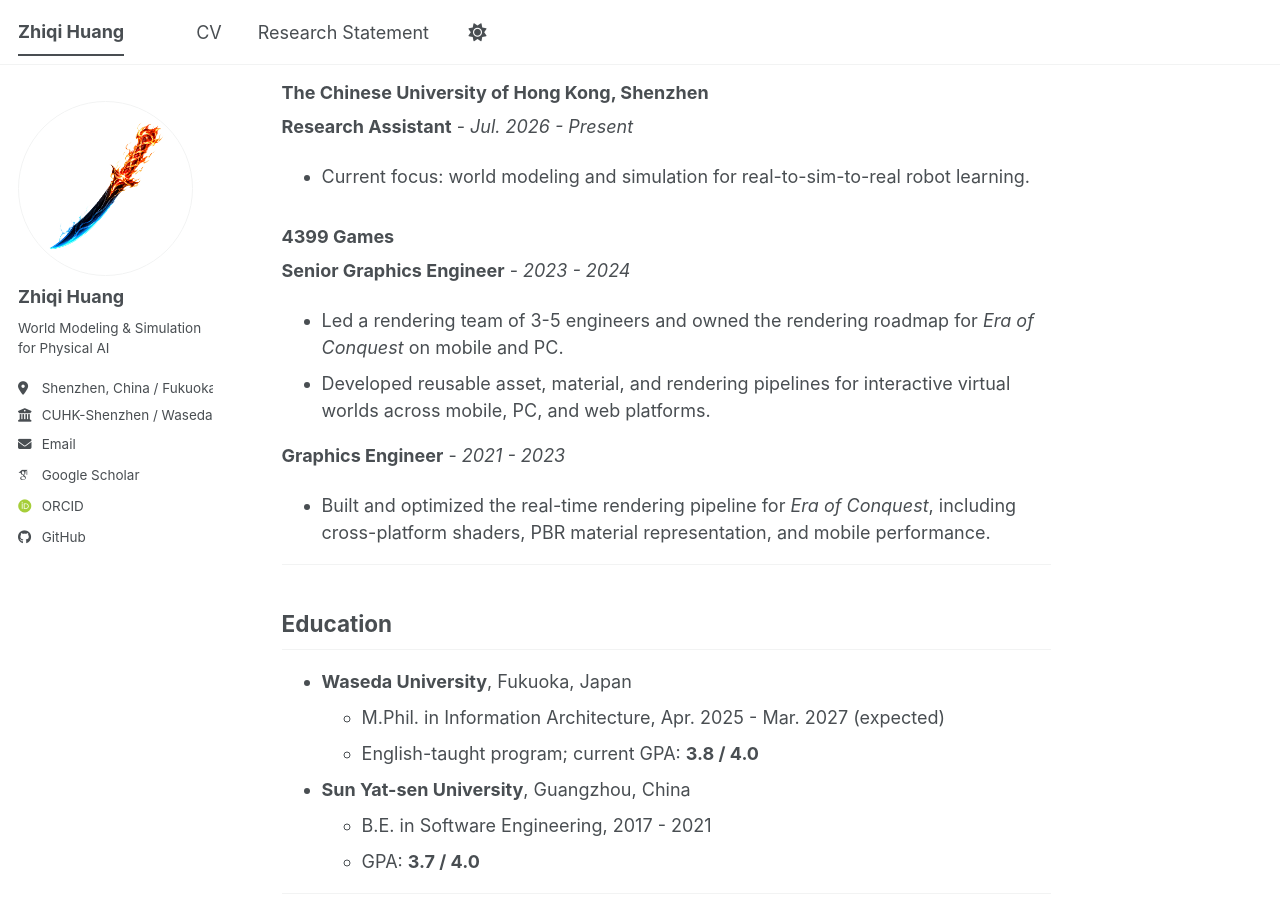
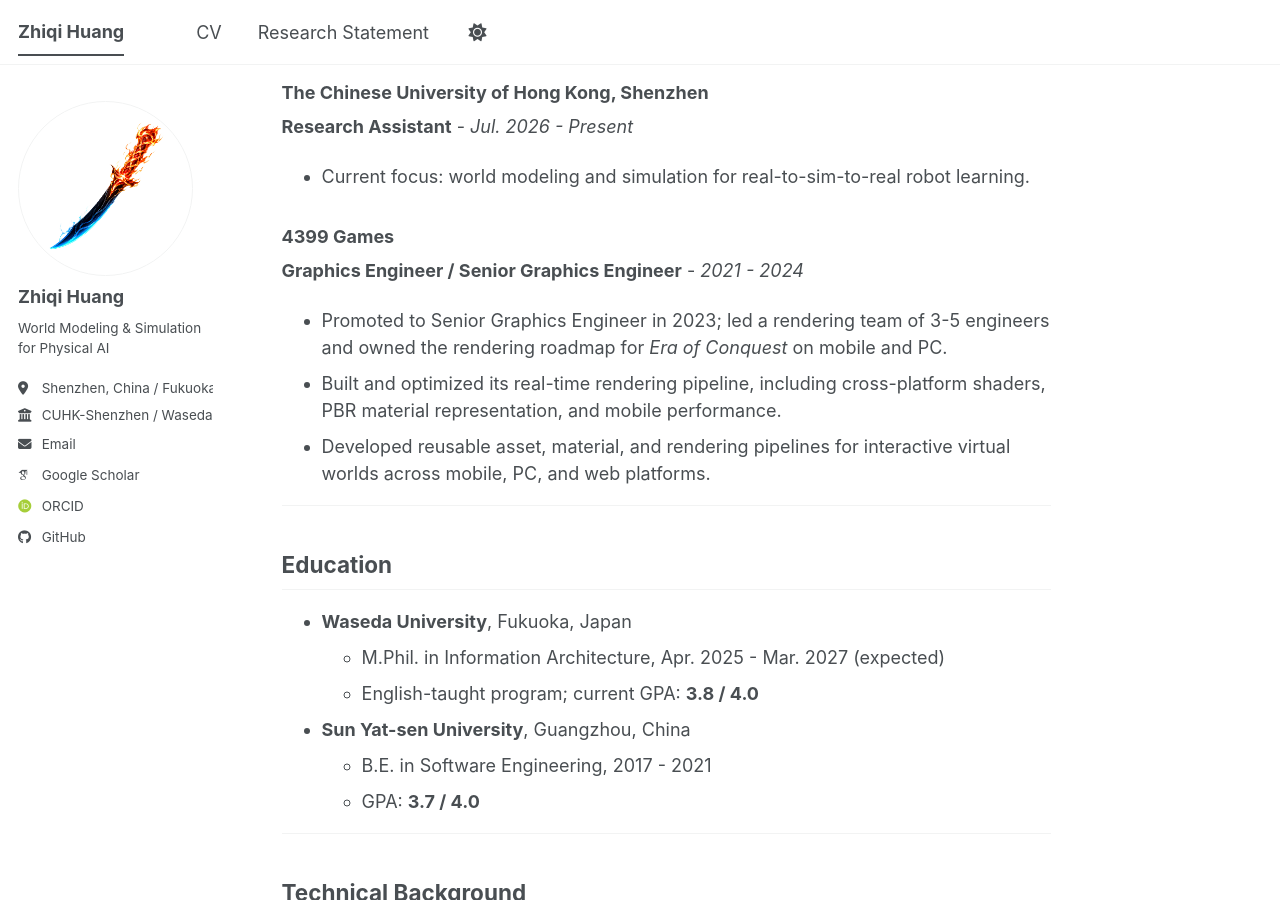
Before and after one commit to huang-zhiqi/huang-zhiqi.github.io, a Jekyll site: the page built from _pages/about.md, in a window 1280 px wide and 900 px high, scrolled down 2530 px. Built offline with Jekyll 4.4.1, drawn with Linux system fonts in a browser that asks for light colours; some web fonts are replaced; a script bundle is joined from its source files by our own code; library files that are not in the unit come from our copies.

Commit message:
合并工作经历部分

```diff
--- a/_pages/about.md
+++ b/_pages/about.md
@@ -69,14 +69,11 @@ SIE3D generates an editable 3D Gaussian head avatar from one image while preserv
 
 ### 4399 Games
 
-**Senior Graphics Engineer** - *2023 - 2024*
+**Graphics Engineer / Senior Graphics Engineer** - *2021 - 2024*
 
-* Led a rendering team of 3-5 engineers and owned the rendering roadmap for *Era of Conquest* on mobile and PC.
+* Promoted to Senior Graphics Engineer in 2023; led a rendering team of 3-5 engineers and owned the rendering roadmap for *Era of Conquest* on mobile and PC.
+* Built and optimized its real-time rendering pipeline, including cross-platform shaders, PBR material representation, and mobile performance.
 * Developed reusable asset, material, and rendering pipelines for interactive virtual worlds across mobile, PC, and web platforms.
-
-**Graphics Engineer** - *2021 - 2023*
-
-* Built and optimized the real-time rendering pipeline for *Era of Conquest*, including cross-platform shaders, PBR material representation, and mobile performance.
 
 ---
 
```
